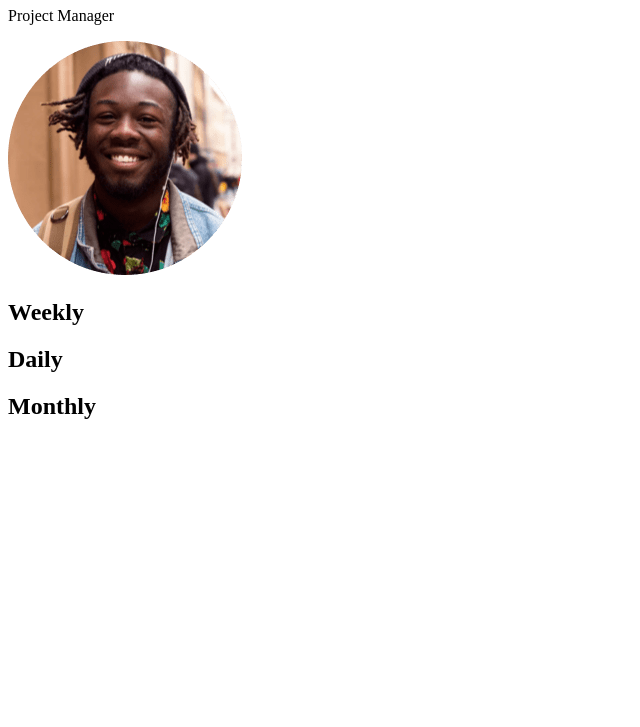
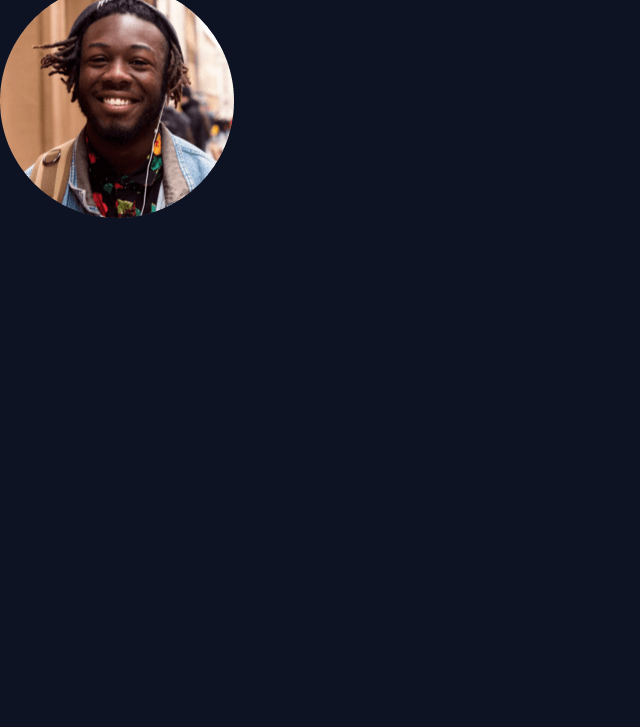
Before and after one commit to Have-Samuel/time-tracking-dashboard, a plain HTML site: page index.html in a window 1280 px wide. Shown: the part 73-800 px from the top of the page, without its empty margins (0-640 px from the left). Drawn offline with Linux system fonts and the light colour scheme.

Commit message:
Changing the BGC

```diff
--- a/index.html
+++ b/index.html
@@ -5,6 +5,7 @@
   <meta name="viewport" content="width=device-width, initial-scale=1.0">
   <link rel="shortcut icon" href="./images/favicon-32x32.png" type="image/x-icon">
   <title>Time tracking dashboard</title>
+  <link rel="stylesheet" href="style.css">
 </head>
 <body>
   <div class="data">
@@ -16,18 +17,7 @@
       <div class="person__image">
         <img src="./images/image-jeremy.png" alt="Jeremy Robson">
       </div>
-      <div class="da-we-mo">
-        <div class="da-we-mo__day">
-          <h2>Weekly</h2>
-        </div>
-        <div class="da-we-mo__week">
-          <h2>Daily</h2>
-        </div>
-        <div class="da-we-mo__month">
-          <h2>Monthly</h2>
-        </div>
-      </div>
-    </div>
+
   </div>
 </body>
 </html>
--- a/style.css
+++ b/style.css
@@ -6,3 +6,7 @@
   box-sizing: border-box;
   font-family: 'Rubik', sans-serif;
 }
+
+body {
+  background-color: #0e1323;
+}
```
